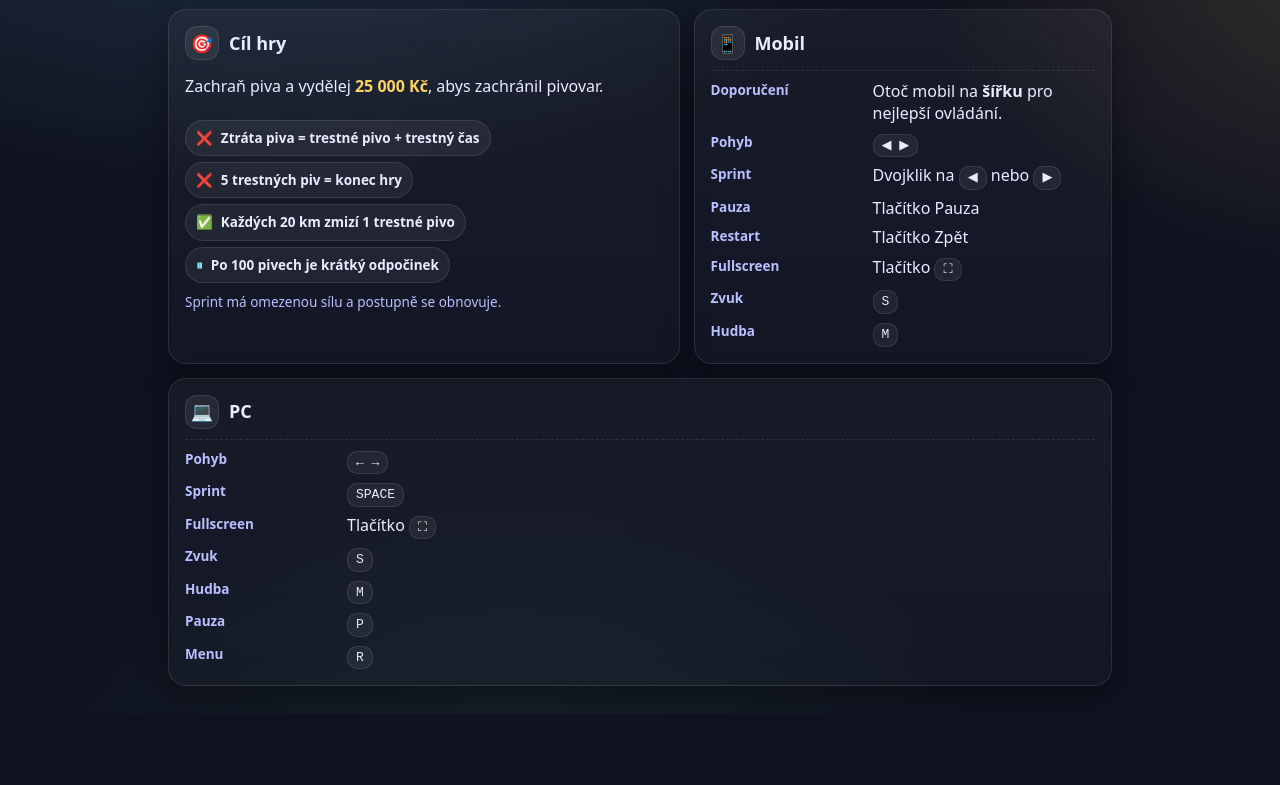
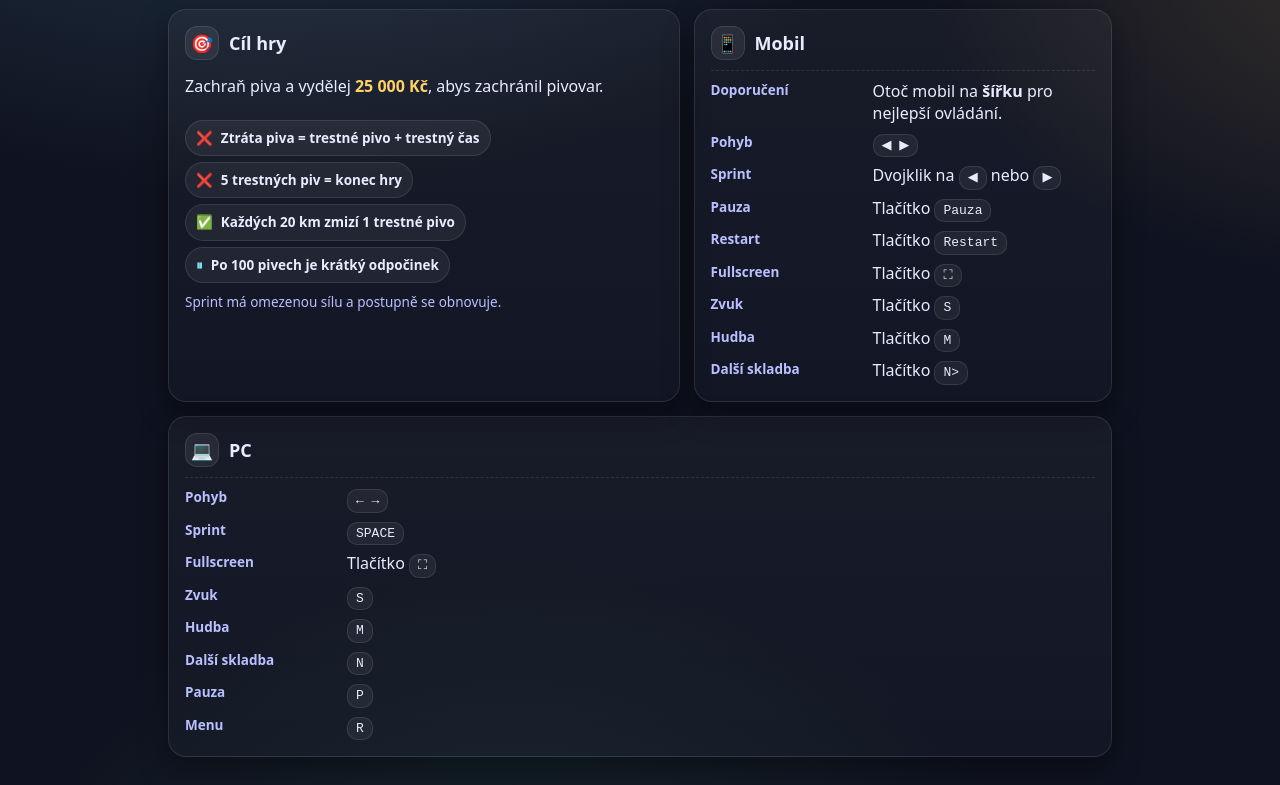
Before and after one commit to doudlevec/stb-navod, a plain HTML site: page index.html in a window 1280 px wide. Shown: the part 134-919 px from the top of the page. Before the commit the page ends 848 px from the top, so only its background shows below. Drawn offline with Linux system fonts and the light colour scheme.

Commit message:
Add files via upload

```diff
--- a/index.html
+++ b/index.html
@@ -151,6 +151,7 @@
       background: rgba(255,255,255,.06);
       font-family: monospace;
       font-size:13px;
+      white-space:nowrap;
     }
 
     .hint{
@@ -173,7 +174,7 @@
     <a class="linkbtn" href="https://doudlevec.github.io/stb/" target="_blank">
       ▶ Spustit hru
     </a>
-    <span>https://doudlevec.github.io/stb/</span>
+    <span class="kbd">https://doudlevec.github.io/stb/</span>
   </div>
 </header>
 
@@ -199,14 +200,12 @@ abys zachránil pivovar.
   <p class="hint">
     Sprint má omezenou sílu a postupně se obnovuje.
   </p>
-
 </section>
 
 <section class="card">
   <h2><span class="icon">📱</span>Mobil</h2>
 
   <div class="kmap">
-
     <div class="k">Doporučení</div>
     <div>Otoč mobil na <b>šířku</b> pro nejlepší ovládání.</div>
 
@@ -217,32 +216,31 @@ Sprint má omezenou sílu a postupně se obnovuje.
     <div>Dvojklik na <span class="kbd">◀</span> nebo <span class="kbd">▶</span></div>
 
     <div class="k">Pauza</div>
-<div>Tlačítko Pauza</div>
+    <div>Tlačítko <span class="kbd">Pauza</span></div>
 
     <div class="k">Restart</div>
-<div>Tlačítko Zpět</div>
+    <div>Tlačítko <span class="kbd">Restart</span></div>
 
     <div class="k">Fullscreen</div>
     <div>Tlačítko <span class="kbd">⛶</span></div>
 
     <div class="k">Zvuk</div>
-<div><span class="kbd">S</span></div>
+    <div>Tlačítko <span class="kbd">S</span></div>
 
     <div class="k">Hudba</div>
-<div><span class="kbd">M</span></div>
+    <div>Tlačítko <span class="kbd">M</span></div>
 
+    <div class="k">Další skladba</div>
+    <div>Tlačítko <span class="kbd">N&gt;</span></div>
   </div>
-
 </section>
 
 </div>
 
 <section class="card">
-
   <h2><span class="icon">💻</span>PC</h2>
 
   <div class="kmap">
-
     <div class="k">Pohyb</div>
     <div><span class="kbd">← →</span></div>
 
@@ -258,14 +256,15 @@ Sprint má omezenou sílu a postupně se obnovuje.
     <div class="k">Hudba</div>
     <div><span class="kbd">M</span></div>
 
+    <div class="k">Další skladba</div>
+    <div><span class="kbd">N</span></div>
+
     <div class="k">Pauza</div>
     <div><span class="kbd">P</span></div>
 
     <div class="k">Menu</div>
     <div><span class="kbd">R</span></div>
-
   </div>
-
 </section>
 
 </main>
```
Lines whose indentation alone changed are shown as unchanged.
